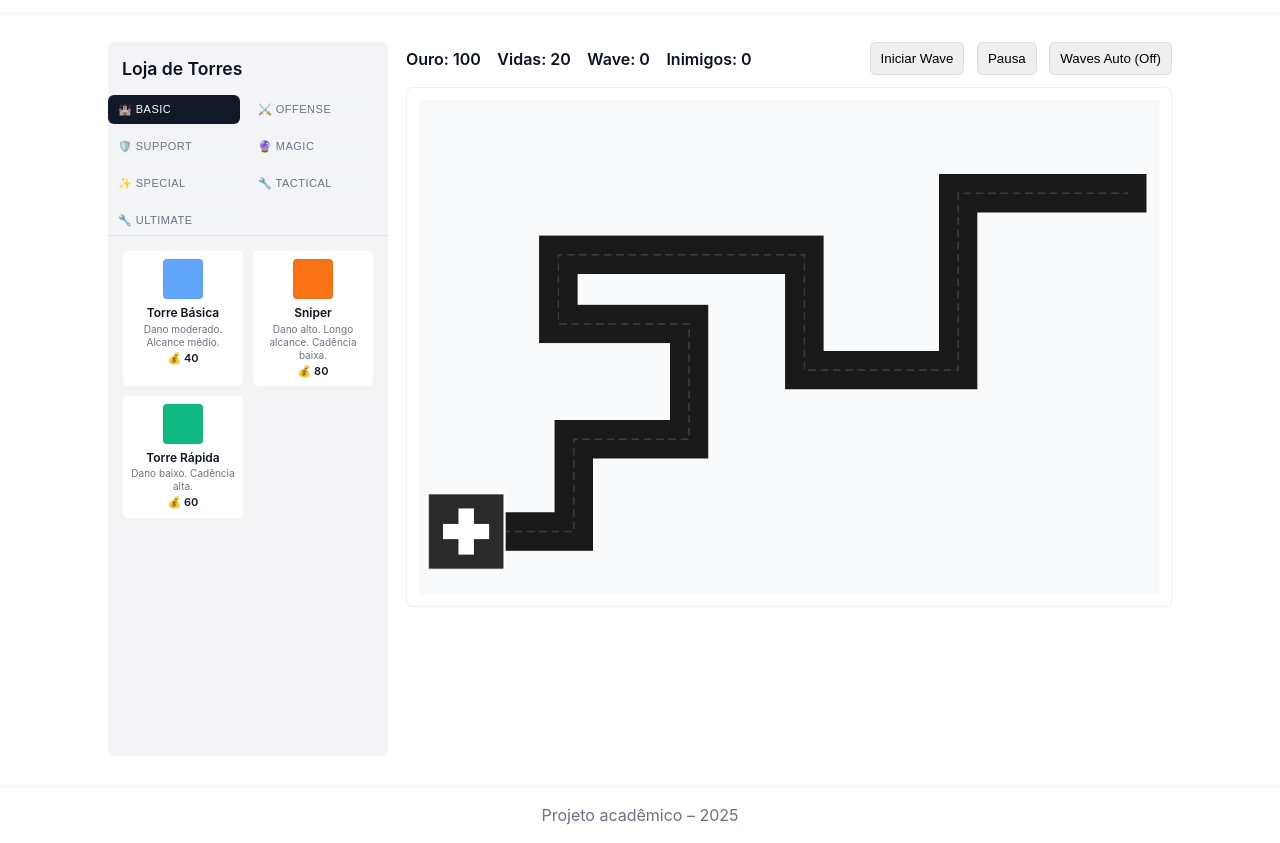
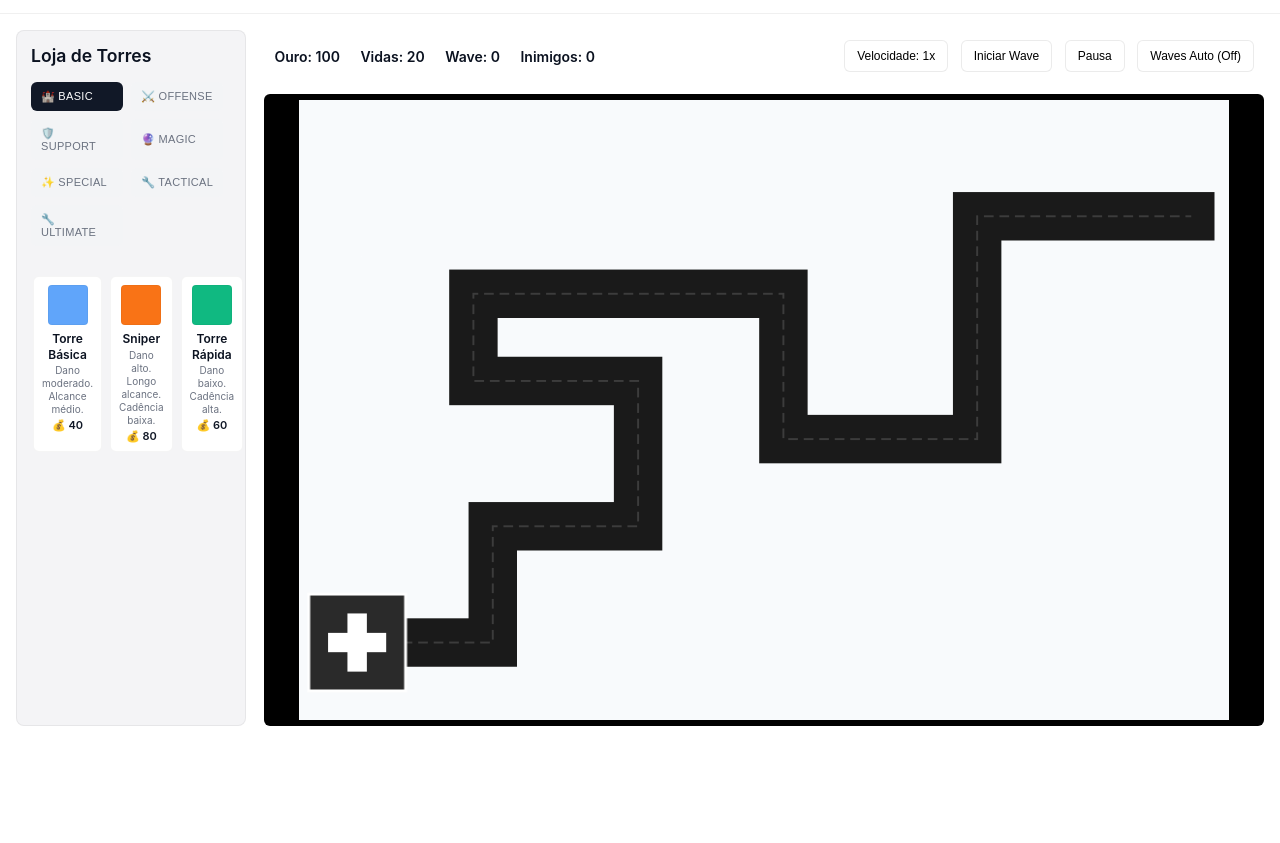
Before and after one commit to Rex23js/Tower-Defense, a plain HTML site: page index.html in a window 1280 px wide. Both pictures are taken after a click on the button "Jogar". Shown: the part 56-899 px from the top of the page. After the commit the page ends 800 px from the top, so only its background shows below. Drawn offline with Linux system fonts and the light colour scheme; no server answers.

Commit message:
Tela do game alterada para largura e altura toltal melhorando ambientação e visual de layout

```diff
--- a/css/style.css
+++ b/css/style.css
@@ -12,6 +12,7 @@
 * {
   box-sizing: border-box;
 }
+
 html,
 body {
   height: 100%;
@@ -19,7 +20,9 @@ body {
   font-family: Inter, Arial, sans-serif;
   background: var(--page-bg);
   color: var(--text);
+  padding: 0;
 }
+
 a {
   color: inherit;
 }
@@ -30,6 +33,7 @@ a {
   background: transparent;
   padding: 18px 24px;
 }
+
 .header-inner {
   max-width: 1100px;
   margin: 0 auto;
@@ -37,10 +41,12 @@ a {
   align-items: center;
   justify-content: space-between;
 }
+
 .brand .logo {
   font-weight: 700;
   font-size: 1.1rem;
 }
+
 .main-nav .nav-btn {
   margin-left: 8px;
   padding: 8px 12px;
@@ -52,20 +58,27 @@ a {
 
 /* Pages wrapper */
 .page {
-  max-width: 1100px;
-  margin: 28px auto;
-  padding: 0 18px;
+  --header-height: 72px;
+
+  width: 100vw;
+  max-width: 100%;
+  margin: 0;
+
+  min-height: calc(100vh - var(--header-height));
+
+  display: flex;
+  flex-direction: column;
+  align-items: stretch;
+  overflow: auto;
 }
 
 /* HOME / Hero - Refinado */
 .hero {
-  /* Limita a largura e centraliza para melhor legibilidade */
   max-width: 700px;
   margin: 4rem auto;
   padding: 3rem;
   text-align: center;
 
-  /* Adiciona a estética de "painel" wireframe */
   background-color: var(--panel);
   border: 1px solid rgba(0, 0, 0, 0.08);
   border-radius: 8px;
@@ -75,7 +88,6 @@ a {
   font-size: 2.8rem;
   font-weight: 700;
   margin-bottom: 1rem;
-  /* Melhora a "respirabilidade" do título */
   letter-spacing: -0.5px;
 }
 
@@ -87,9 +99,7 @@ a {
   line-height: 1.6;
 }
 
-/* Botão primário refinado com estilo "fantasma" */
 .primary {
-  /* Estilo de botão "fantasma" para estética wireframe */
   background-color: transparent;
   color: var(--accent);
   border: 2px solid var(--accent);
@@ -100,34 +110,45 @@ a {
   font-weight: 600;
   cursor: pointer;
 
-  /* Transição suave para o hover */
   transition: background-color 0.2s ease-in-out, color 0.2s ease-in-out;
 }
 
 .primary:hover {
-  /* Inverte as cores no hover para feedback claro */
   background-color: var(--accent);
   color: var(--bg);
 }
 
-/* Game layout */
+/* ===== Layout principal: shop + game lado a lado ===== */
 .game-wrap {
+  width: 100vw;
+  height: calc(
+    100vh - 72px
+  ); /* 72px = altura aproximada do header, ajuste se necessário */
+  margin: 0;
+  padding: 16px;
   display: grid;
-  grid-template-columns: 280px 1fr;
+  grid-template-columns: minmax(200px, clamp(220px, 18vw, 320px)) 1fr;
   gap: 18px;
-  align-items: start;
+  box-sizing: border-box;
+  align-items: stretch;
+  background: transparent; /* página por trás mantém sua cor se quiser */
+}
+/* Shop com tamanho otimizado */
+.shop {
+  background: var(--panel);
+  border-radius: 8px;
+  border: 1px solid rgba(0, 0, 0, 0.06);
+  display: flex;
+  flex-direction: column;
+  min-height: 0; /* importante pra permitir overflow interno */
+  max-width: 420px; /* defesa contra lojas gigantes */
+  padding: 0;
 }
 
-/* Shop with tabs */
-.shop {
-  background: var(--panel);
-  border-radius: 6px;
-  min-height: 640px;
-  overflow: hidden;
-}
-
+/* Cabeçalho da loja (titulo + abas) */
 .shop-header {
-  padding: 16px 14px 0;
+  padding: 14px;
+  flex-shrink: 0;
 }
 
 .shop-header h3 {
@@ -136,26 +157,27 @@ a {
   font-weight: 600;
 }
 
-/* Tabs Navigation */
+/* Tabs Navigation - Layout em 2 colunas */
 .shop-tabs {
-  display: flex;
-  border-bottom: 1px solid rgba(0, 0, 0, 0.08);
-  margin: 0 -14px;
+  display: grid;
+  grid-template-columns: 1fr 1fr;
+  gap: 8px;
+  margin-bottom: 16px;
 }
 
 .tab-button {
-  flex: 1;
   padding: 10px 8px;
   border: none;
-  background: transparent;
+  background: #f3f4f6;
+  border-radius: 6px;
   cursor: pointer;
   font-size: 11px;
   font-weight: 500;
   color: var(--muted);
   transition: all 0.2s ease;
-  border-bottom: 2px solid transparent;
   text-transform: uppercase;
-  letter-spacing: 0.5px;
+  letter-spacing: 0.3px;
+  text-align: center;
 }
 
 .tab-button:hover {
@@ -164,16 +186,16 @@ a {
 }
 
 .tab-button.active {
-  color: var(--tab-active);
-  border-bottom-color: var(--tab-active);
-  background-color: rgba(59, 130, 246, 0.05);
+  background: var(--accent);
+  color: white;
 }
 
 /* Tab Content */
 .tab-content {
-  padding: 14px;
-  height: calc(640px - 120px);
+  padding: 0 16px 16px;
+  flex: 1;
   overflow-y: auto;
+  min-height: 0;
 }
 
 .tab-content::-webkit-scrollbar {
@@ -265,44 +287,74 @@ a {
   background-color: rgba(59, 130, 246, 0.05);
 }
 
-/* Game area */
+/* Game area - Ocupa o espaço restante */
 .game-area {
   display: flex;
   flex-direction: column;
+  min-height: 0;
   gap: 12px;
 }
+
+/* topbar dentro do game permanece visível e tem fundo translúcido */
 .game-topbar {
+  background: rgba(255, 255, 255, 0.03);
+  border-radius: 6px;
+  padding: 10px;
   display: flex;
   justify-content: space-between;
   align-items: center;
+  z-index: 2;
 }
+
 .hud-inline span {
-  margin-right: 12px;
+  margin-right: 16px;
   font-weight: 600;
+  font-size: 14px;
 }
+
 .controls-inline button {
   margin-left: 8px;
-  padding: 8px 10px;
+  padding: 8px 12px;
   border-radius: 6px;
   border: 1px solid rgba(0, 0, 0, 0.08);
+  background: white;
   cursor: pointer;
+  font-size: 12px;
+  transition: all 0.2s ease;
 }
 
-/* Canvas box */
+.controls-inline button:hover {
+  background: var(--panel);
+  transform: translateY(-1px);
+}
+
+/* Canvas - Ocupa todo o espaço restante */
+/* Canvas: ocupa todo o espaço restante dentro de .game-area */
 .canvas-wrap {
-  background: #fff;
-  padding: 12px;
+  flex: 1 1 auto;
+  display: flex;
+  align-items: center;
+  justify-content: center;
+  padding: 6px;
+  min-height: 0;
+  overflow: hidden;
+  background: #000; /* garante continuidade quando canvas tem gap */
   border-radius: 6px;
-  border: 1px solid rgba(0, 0, 0, 0.06);
-  display: flex;
-  justify-content: center;
-  align-items: center;
 }
+
+/* Canvas responsivo: preenche o container visualmente */
+.canvas-wrap > canvas {
+  width: 100%;
+  height: 100%;
+  display: block;
+  object-fit: contain;
+  background: transparent;
+}
+
 canvas {
   display: block;
   max-width: 100%;
   height: auto;
-  border: 1px solid rgba(0, 0, 0, 0.03);
 }
 
 /* Scores */
@@ -312,6 +364,7 @@ canvas {
   border-radius: 6px;
   text-align: center;
 }
+
 .scores-box ol {
   list-style: decimal;
   margin: 20px auto 0;
@@ -327,17 +380,6 @@ canvas {
   border-radius: 6px;
   margin-bottom: 18px;
   background: #fff;
-}
-
-/* Footer */
-.site-footer {
-  border-top: 1px solid rgba(0, 0, 0, 0.06);
-  padding: 18px 0;
-  margin-top: 30px;
-}
-.footer-inner {
-  text-align: center;
-  color: var(--muted);
 }
 
 /* Focus for accessibility */
@@ -456,23 +498,66 @@ button:focus,
   transform: translateY(-1px);
 }
 
-/* Responsive */
+/* Ajustes menores: tornar a loja menor em telas maiores (manter leitura) */
+@media (min-width: 1500px) {
+  .game-wrap {
+    grid-template-columns: 280px 1fr;
+  }
+}
+
+/* Em telas pequenas: empilha loja encima do jogo, mas loja não fica gigante */
 @media (max-width: 900px) {
   .game-wrap {
-    grid-template-columns: 1fr;
+    display: block;
+    height: auto;
+    padding: 12px;
   }
   .shop {
-    min-height: auto;
+    margin-bottom: 12px;
+    max-height: 420px;
+    overflow: auto;
   }
-  .shop-items {
-    grid-template-columns: repeat(3, 1fr);
+
+  .game-area {
+    border-radius: 6px;
+    padding: 10px;
   }
+  .canvas-wrap > canvas {
+    height: 480px; /* limitação segura em mobile para não explodir layout */
+  }
+}
+
+.shop-items {
+  grid-template-columns: repeat(3, 1fr);
+}
+
+.shop-tabs {
+  grid-template-columns: repeat(3, 1fr);
+}
+
+@media (max-width: 600px) {
   .hero-title {
     font-size: 28px;
   }
+
   .hero {
     max-width: 90%;
     margin: 2rem auto;
     padding: 2rem;
   }
+
+  .shop-tabs {
+    grid-template-columns: 1fr 1fr;
+  }
+
+  .game-topbar {
+    flex-direction: column;
+    gap: 12px;
+  }
+
+  .hud-inline {
+    display: flex;
+    flex-wrap: wrap;
+    gap: 8px;
+  }
 }
--- a/index.html
+++ b/index.html
@@ -60,7 +60,16 @@
                 <span id="wave">Wave: 0</span>
                 <span id="enemy-count">Inimigos: 0</span>
               </div>
+
               <div class="controls-inline">
+                <button
+                  id="btn-speed"
+                  class="secondary"
+                  title="Cicla velocidade 1x → 2x → 3x"
+                >
+                  Velocidade: 1x
+                </button>
+
                 <button id="btn-start-wave" class="secondary">
                   Iniciar Wave
                 </button>
@@ -153,10 +162,6 @@
       </section>
     </template>
 
-    <footer class="site-footer" role="contentinfo">
-      <div class="footer-inner">Projeto acadêmico – 2025</div>
-    </footer>
-
     <script type="module" src="js/main.js"></script>
   </body>
 </html>
```
